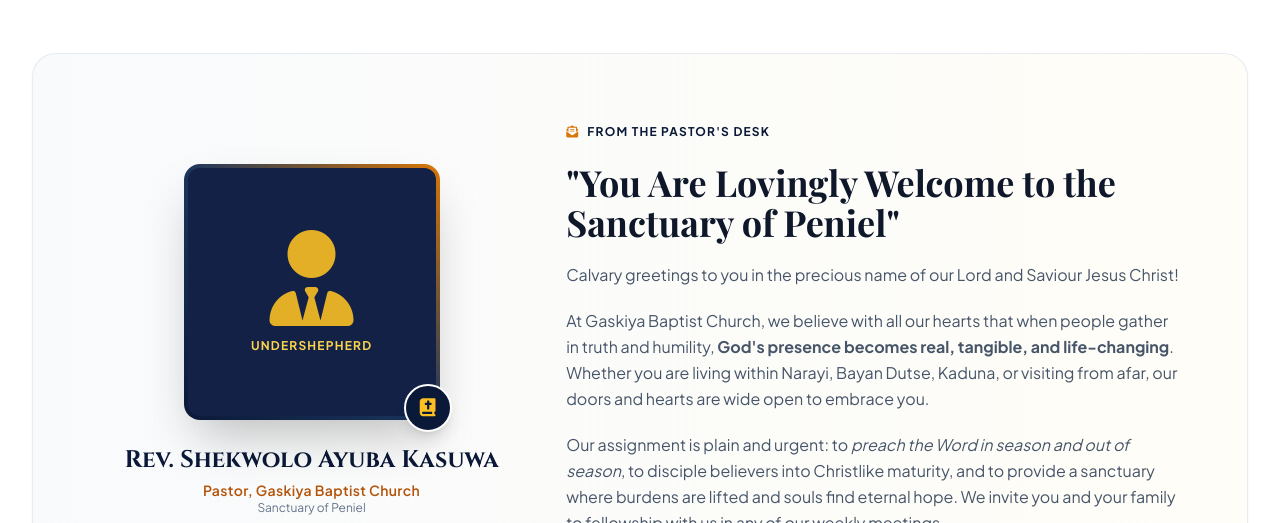
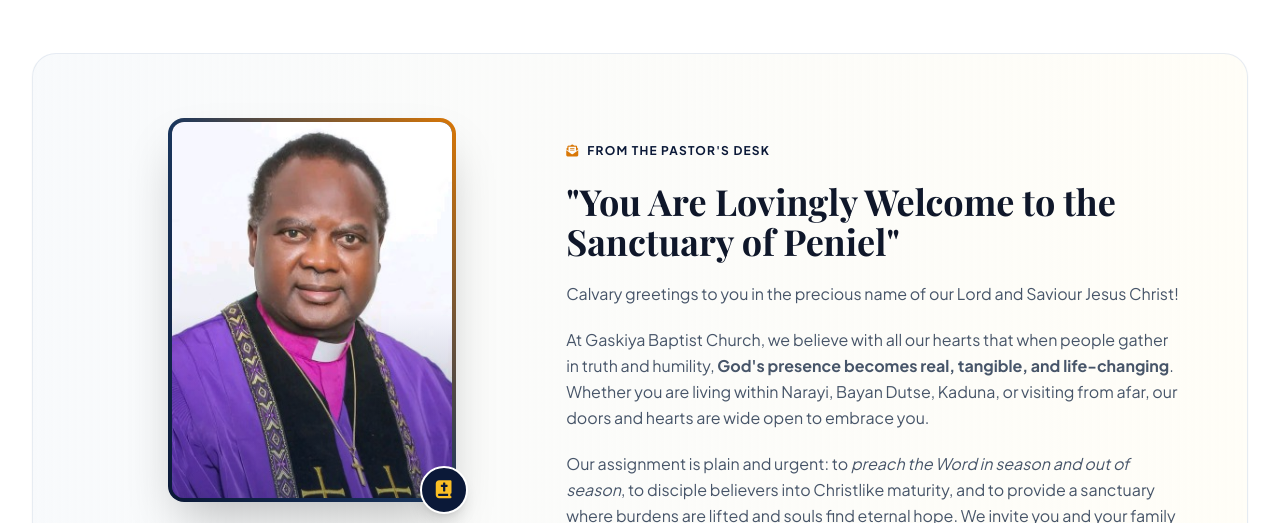
Before and after one commit to manexyoha/sanctuary-of-p, a plain HTML site: page index.html in a window 1280 px wide. Shown: the part 1750-2273 px from the top of the page. Drawn offline with nearby package versions, Linux system fonts and the light colour scheme; a web font is replaced by a local one.

Commit message:
picture change

```diff
--- a/index.html
+++ b/index.html
@@ -455,16 +455,16 @@
 
                     <!-- Pastor Visual Avatar / Portrait Card -->
                     <div class="lg:col-span-5 flex flex-col items-center text-center">
-                        <div class="relative">
+                        <div class="relative group">
                             <div
-                                class="w-56 h-56 sm:w-64 sm:h-64 rounded-2xl bg-gradient-to-tr from-brand-navy via-brand-blue to-amber-600 p-1 shadow-2xl flex items-center justify-center">
-                                <div
-                                    class="w-full h-full bg-slate-900 rounded-xl flex flex-col items-center justify-center p-6 text-white relative overflow-hidden">
-                                    <div class="absolute inset-0 bg-blue-900/30"></div>
-                                    <i
-                                        class="fa-solid fa-user-tie text-7xl sm:text-8xl text-amber-400/90 relative z-10 mb-3"></i>
-                                    <span
-                                        class="text-xs uppercase tracking-widest font-bold text-amber-300 relative z-10">Undershepherd</span>
+                                class="w-64 h-80 sm:w-72 sm:h-96 rounded-2xl bg-gradient-to-tr from-brand-navy via-brand-blue to-amber-600 p-1 shadow-2xl flex items-center justify-center">
+                                <div class="w-full h-full bg-slate-900 rounded-xl overflow-hidden relative">
+                                    <img src="pastor.jpg"
+                                        alt="Rev. Shekwolo Ayuba Kasuwa - Pastor, Gaskiya Baptist Church"
+                                        class="w-full h-full object-cover object-top transition duration-500 group-hover:scale-105">
+                                    <div
+                                        class="absolute inset-0 bg-gradient-to-t from-brand-navy/40 via-transparent to-transparent pointer-events-none">
+                                    </div>
                                 </div>
                             </div>
                             <div
```
Also changed, not shown: pastor.jpg (added).
